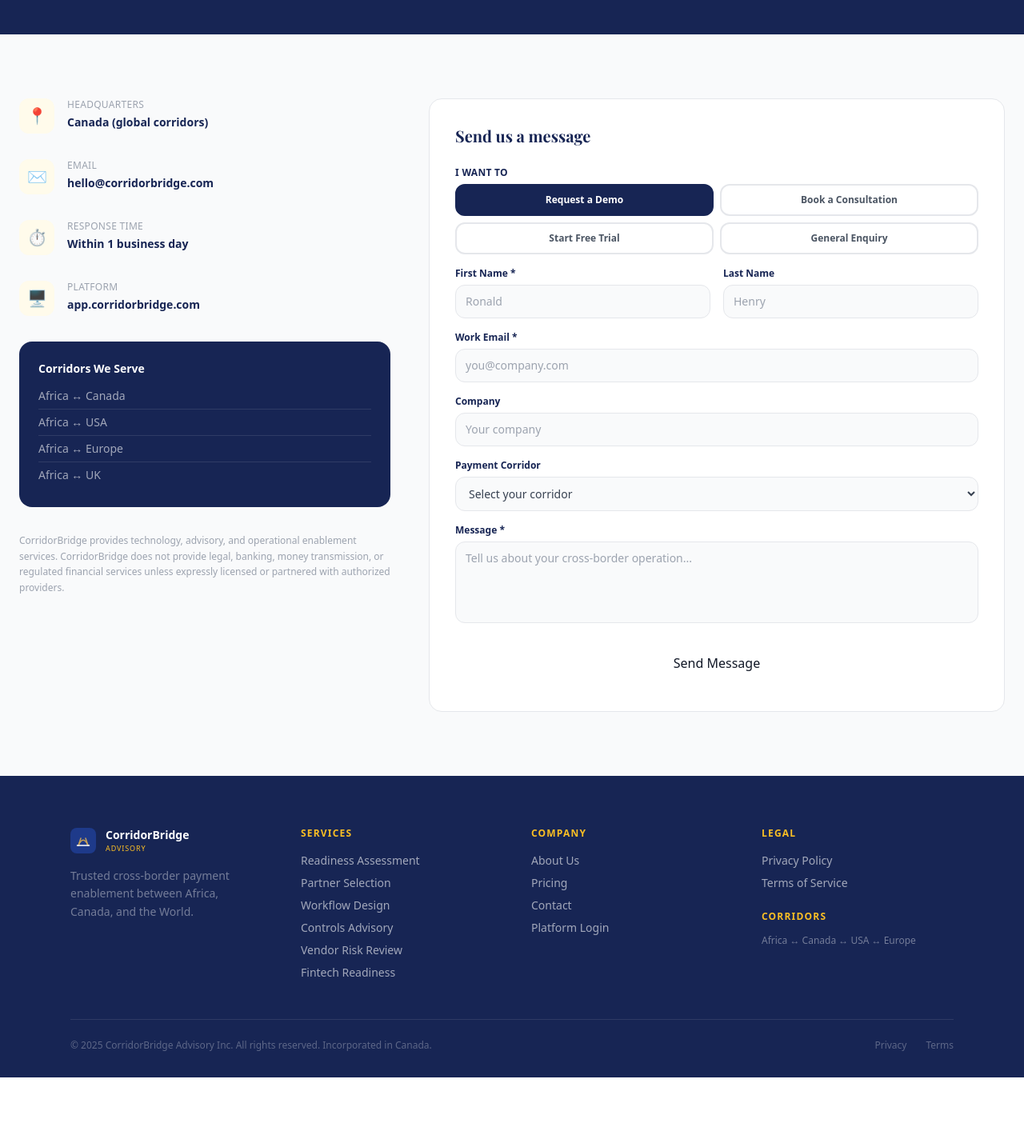
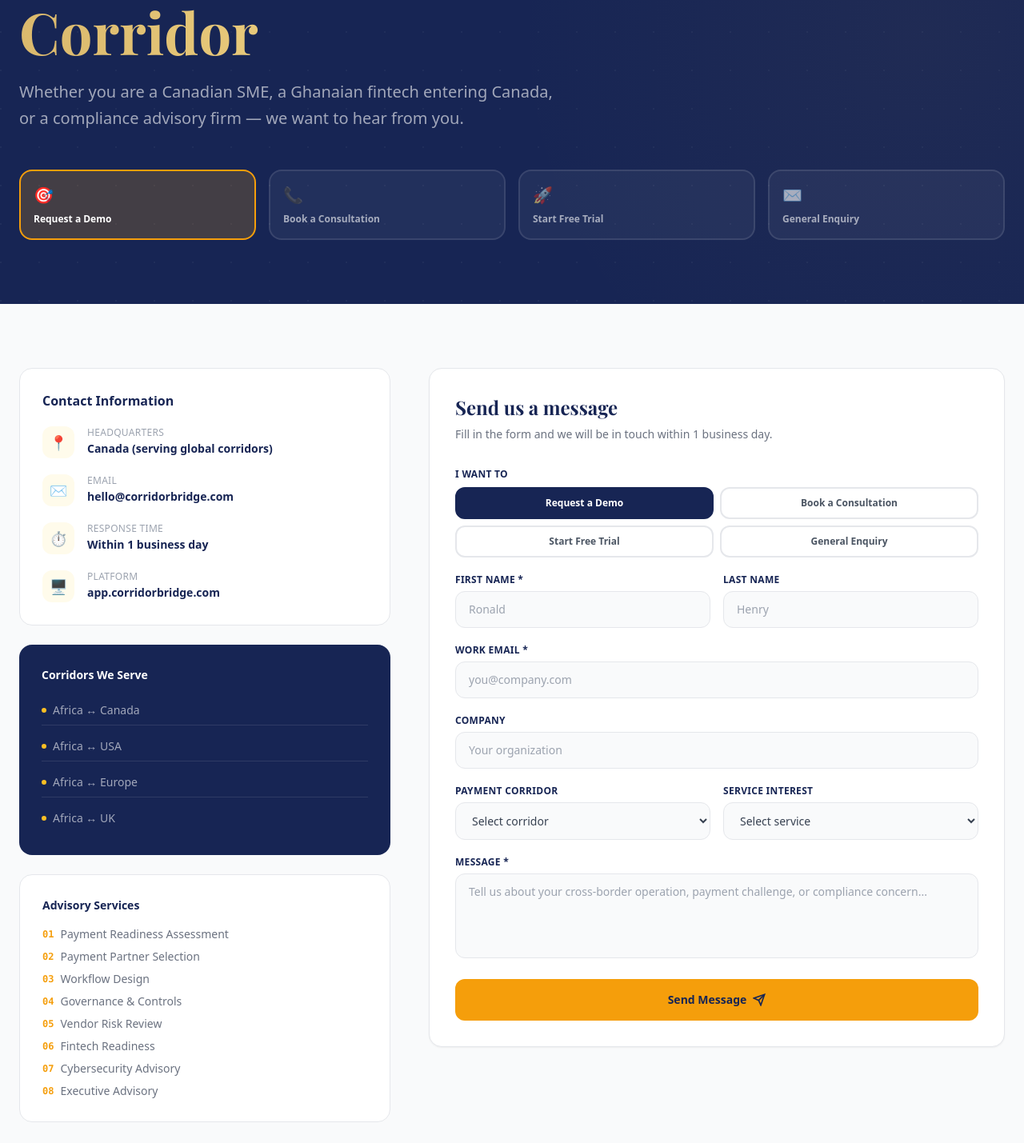
Before and after one commit to quamye/corridorbridge-website, a Next.js app: page /contact in a window 1280 px wide. Shown: the part 297-1726 px from the top of the page at 80% size. Before the commit the page ends 1644 px from the top, so only its background shows below. Built offline with nearby package versions, Linux system fonts and the light colour scheme.

Commit message:
feat: Phase 2 - Enhanced contact page with intent selector, service dropdown, animated success

```diff
--- a/src/app/contact/page.tsx
+++ b/src/app/contact/page.tsx
@@ -2,17 +2,41 @@
 import { useState } from "react";
 import { getAttribution } from "@/lib/attribution";
 
-const CORRIDORS = ["Canada ↔ Ghana", "Canada ↔ Nigeria", "Canada ↔ Kenya", "Canada ↔ Other Africa", "USA ↔ Africa", "Europe ↔ Africa", "Multiple corridors"];
+const CORRIDORS = [
+  "Canada ↔ Ghana",
+  "Canada ↔ Nigeria",
+  "Canada ↔ Kenya",
+  "Canada ↔ Other Africa",
+  "USA ↔ Africa",
+  "Europe ↔ Africa",
+  "Multiple corridors",
+];
+
 const INTENTS = [
-  { value: "demo_request", label: "Request a Demo" },
-  { value: "book_consultation", label: "Book a Consultation" },
-  { value: "free_trial", label: "Start Free Trial" },
-  { value: "contact", label: "General Enquiry" },
+  { value: "demo_request", label: "Request a Demo", icon: "🎯" },
+  { value: "book_consultation", label: "Book a Consultation", icon: "📞" },
+  { value: "free_trial", label: "Start Free Trial", icon: "🚀" },
+  { value: "contact", label: "General Enquiry", icon: "✉️" },
 ];
+
+const SERVICES = [
+  "Payment Readiness Assessment",
+  "Payment Partner Selection",
+  "Workflow Design",
+  "Governance & Controls",
+  "Vendor Risk Review",
+  "Fintech Readiness",
+  "Cybersecurity Advisory",
+  "Executive Advisory",
+];
+
 const DISCLAIMER = "CorridorBridge provides technology, advisory, and operational enablement services. CorridorBridge does not provide legal, banking, money transmission, or regulated financial services unless expressly licensed or partnered with authorized providers.";
 
 export default function ContactPage() {
-  const [form, setForm] = useState({ firstName: "", lastName: "", email: "", company: "", corridor: "", message: "", intent: "demo_request", website: "" });
+  const [form, setForm] = useState({
+    firstName: "", lastName: "", email: "", company: "",
+    corridor: "", service: "", message: "", intent: "demo_request", website: "",
+  });
   const [status, setStatus] = useState<"idle" | "sending" | "success" | "error">("idle");
   const update = (k: string, v: string) => setForm(f => ({ ...f, [k]: v }));
 
@@ -22,109 +46,240 @@
     try {
       const attr = getAttribution();
       const res = await fetch("/api/contact", {
-        method: "POST", headers: { "Content-Type": "application/json" },
+        method: "POST",
+        headers: { "Content-Type": "application/json" },
         body: JSON.stringify({ ...form, ...attr }),
       });
       setStatus(res.ok ? "success" : "error");
-      if (res.ok) setForm({ firstName: "", lastName: "", email: "", company: "", corridor: "", message: "", intent: "demo_request", website: "" });
-    } catch { setStatus("error"); }
+      if (res.ok) setForm({ firstName: "", lastName: "", email: "", company: "", corridor: "", service: "", message: "", intent: "demo_request", website: "" });
+    } catch {
+      setStatus("error");
+    }
   };
 
   return (
     <>
-      <section className="bg-blue-950 pt-32 pb-16">
-        <div className="max-w-7xl mx-auto px-6">
+      {/* Hero */}
+      <section className="bg-blue-950 pt-32 pb-20 relative overflow-hidden">
+        <div className="absolute inset-0 opacity-[0.04]" style={{backgroundImage: "radial-gradient(circle at 1px 1px, white 1px, transparent 1px)", backgroundSize: "48px 48px"}}/>
+        <div className="absolute top-0 right-0 w-1/2 h-full opacity-10" style={{background: "radial-gradient(ellipse 80% 80% at 80% 50%, rgba(197,160,89,0.5), transparent)"}}/>
+        <div className="relative max-w-7xl mx-auto px-6">
           <div className="text-amber-400 text-xs font-bold tracking-widest uppercase mb-3">Contact Us</div>
-          <h1 className="font-display text-5xl font-bold text-white mb-4">Let&apos;s Build Your Corridor</h1>
-          <p className="text-white/60 text-xl max-w-2xl">Request a demo, book a consultation, or ask us anything about cross-border operations between Africa and Canada.</p>
+          <h1 className="font-display text-5xl md:text-7xl font-bold text-white leading-[1.05] mb-6 max-w-3xl">
+            Let&apos;s Build Your<br/>
+            <span style={{background: "linear-gradient(90deg, #C5A059, #e8c97a)", WebkitBackgroundClip: "text", WebkitTextFillColor: "transparent", backgroundClip: "text"}}>
+              Cross-Border Corridor
+            </span>
+          </h1>
+          <p className="text-xl text-white/60 max-w-2xl leading-relaxed">
+            Whether you are a Canadian SME, a Ghanaian fintech entering Canada, or a compliance advisory firm — we want to hear from you.
+          </p>
+          {/* Quick contact options */}
+          <div className="grid grid-cols-2 md:grid-cols-4 gap-4 mt-12">
+            {INTENTS.map(({ value, label, icon }) => (
+              <button key={value} onClick={() => update("intent", value)}
+                className={`p-4 rounded-2xl border-2 text-left transition-all duration-200 ${
+                  form.intent === value
+                    ? "bg-amber-500/20 border-amber-500 text-white"
+                    : "bg-white/5 border-white/10 text-white/60 hover:bg-white/10 hover:border-white/20"
+                }`}>
+                <div className="text-xl mb-2">{icon}</div>
+                <div className="text-xs font-semibold">{label}</div>
+              </button>
+            ))}
+          </div>
         </div>
       </section>
 
+      {/* Main content */}
       <section className="py-20 bg-gray-50">
-        <div className="max-w-7xl mx-auto px-6 grid md:grid-cols-5 gap-12">
-          <div className="md:col-span-2 space-y-8">
+        <div className="max-w-7xl mx-auto px-6">
+          <div className="grid lg:grid-cols-5 gap-12">
+
+            {/* Left info column */}
+            <div className="lg:col-span-2 space-y-6">
+              {/* Contact details */}
+              <div className="bg-white border border-gray-200 rounded-2xl p-7">
+                <h3 className="font-bold text-blue-950 mb-5">Contact Information</h3>
                 {[
-              { label: "Headquarters", value: "Canada (global corridors)", icon: "📍" },
+                  { label: "Headquarters", value: "Canada (serving global corridors)", icon: "📍" },
                   { label: "Email", value: "hello@corridorbridge.com", icon: "✉️" },
                   { label: "Response Time", value: "Within 1 business day", icon: "⏱" },
                   { label: "Platform", value: "app.corridorbridge.com", icon: "🖥️" },
                 ].map(({ label, value, icon }) => (
-              <div key={label} className="flex gap-4 items-start">
-                <div className="w-11 h-11 rounded-xl bg-amber-50 flex items-center justify-center text-xl flex-shrink-0">{icon}</div>
+                  <div key={label} className="flex gap-4 items-start mb-5 last:mb-0">
+                    <div className="w-10 h-10 rounded-xl bg-amber-50 flex items-center justify-center text-lg flex-shrink-0">{icon}</div>
                     <div>
-                  <div className="text-xs text-gray-400 mb-1 uppercase tracking-wide font-medium">{label}</div>
+                      <div className="text-xs text-gray-400 uppercase tracking-wide font-medium mb-0.5">{label}</div>
                       <div className="text-sm font-semibold text-blue-950">{value}</div>
                     </div>
                   </div>
                 ))}
-            <div className="bg-blue-950 rounded-2xl p-6 text-white">
-              <h3 className="font-bold mb-2 text-sm">Corridors We Serve</h3>
+              </div>
+
+              {/* Corridors */}
+              <div className="bg-blue-950 rounded-2xl p-7 text-white">
+                <h3 className="font-bold mb-4 text-sm">Corridors We Serve</h3>
+                <div className="space-y-2">
                   {["Africa ↔ Canada", "Africa ↔ USA", "Africa ↔ Europe", "Africa ↔ UK"].map(c => (
-                <div key={c} className="text-white/60 text-sm py-1.5 border-b border-white/10 last:border-0">{c}</div>
+                    <div key={c} className="flex items-center gap-2 text-white/60 text-sm py-2 border-b border-white/10 last:border-0">
+                      <span className="w-1.5 h-1.5 rounded-full bg-amber-400 flex-shrink-0"/>
+                      {c}
+                    </div>
                   ))}
                 </div>
+              </div>
+
+              {/* Services quick list */}
+              <div className="bg-white border border-gray-200 rounded-2xl p-7">
+                <h3 className="font-bold text-blue-950 mb-4 text-sm">Advisory Services</h3>
+                <div className="space-y-2">
+                  {SERVICES.map((s, i) => (
+                    <div key={s} className="flex items-center gap-2 text-sm text-gray-500">
+                      <span className="text-amber-500 font-mono text-xs font-bold">0{i + 1}</span>
+                      {s}
+                    </div>
+                  ))}
+                </div>
+              </div>
+
               <p className="text-xs text-gray-400 leading-relaxed">{DISCLAIMER}</p>
             </div>
 
-          <div className="md:col-span-3 bg-white border border-gray-200 rounded-2xl p-8">
-            <h2 className="font-display text-xl font-bold text-blue-950 mb-6">Send us a message</h2>
+            {/* Right form column */}
+            <div className="lg:col-span-3">
+              <div className="bg-white border border-gray-200 rounded-2xl p-8 shadow-sm">
+                <h2 className="font-display text-2xl font-bold text-blue-950 mb-2">Send us a message</h2>
+                <p className="text-gray-500 text-sm mb-8">Fill in the form and we will be in touch within 1 business day.</p>
+
                 {status === "success" ? (
-              <div className="text-center py-12">
-                <div className="text-5xl mb-4">✅</div>
-                <h3 className="font-bold text-blue-950 text-xl mb-2">Message received</h3>
-                <p className="text-gray-500 mb-6">We will be in touch within 1 business day.</p>
-                <button onClick={() => setStatus("idle")} className="btn-navy px-6 py-2.5 text-sm">Send another</button>
+                  <div className="text-center py-16">
+                    <div className="w-16 h-16 rounded-2xl bg-emerald-50 flex items-center justify-center mx-auto mb-5">
+                      <svg className="w-8 h-8 text-emerald-500" fill="none" stroke="currentColor" strokeWidth="2.5" viewBox="0 0 24 24">
+                        <polyline points="20 6 9 17 4 12"/>
+                      </svg>
+                    </div>
+                    <h3 className="font-display text-2xl font-bold text-blue-950 mb-2">Message received</h3>
+                    <p className="text-gray-500 mb-6">Our team will be in touch within 1 business day.</p>
+                    <button onClick={() => setStatus("idle")}
+                      className="inline-flex items-center gap-2 px-6 py-2.5 rounded-xl font-semibold text-sm text-white bg-blue-950 hover:bg-blue-900 transition-all">
+                      Send another message
+                    </button>
                   </div>
                 ) : (
-              <form onSubmit={handleSubmit} className="space-y-4">
+                  <form onSubmit={handleSubmit} className="space-y-5">
                     {/* Honeypot */}
-                <input type="text" name="website" value={form.website} onChange={e => update("website", e.target.value)} className="hidden" tabIndex={-1} autoComplete="off"/>
+                    <input type="text" name="website" value={form.website}
+                      onChange={e => update("website", e.target.value)}
+                      className="hidden" tabIndex={-1} autoComplete="off"/>
+
+                    {/* Intent selector */}
                     <div>
-                  <label className="block text-xs font-bold text-blue-950 mb-1.5 uppercase tracking-wide">I want to</label>
+                      <label className="block text-xs font-bold text-blue-950 mb-2 uppercase tracking-wide">I want to</label>
                       <div className="grid grid-cols-2 gap-2">
                         {INTENTS.map(({ value, label }) => (
                           <button key={value} type="button" onClick={() => update("intent", value)}
-                        className={`py-2.5 px-3 rounded-xl text-xs font-semibold border-2 transition-all ${form.intent === value ? "border-blue-950 bg-blue-950 text-white" : "border-gray-200 text-gray-600 hover:border-blue-950"}`}>
+                            className={`py-2.5 px-3 rounded-xl text-xs font-semibold border-2 transition-all ${
+                              form.intent === value
+                                ? "border-blue-950 bg-blue-950 text-white"
+                                : "border-gray-200 text-gray-600 hover:border-blue-950"
+                            }`}>
                             {label}
                           </button>
                         ))}
                       </div>
                     </div>
+
+                    {/* Name row */}
                     <div className="grid grid-cols-2 gap-4">
                       <div>
-                    <label className="block text-xs font-bold text-blue-950 mb-1.5">First Name *</label>
-                    <input value={form.firstName} onChange={e => update("firstName", e.target.value)} required placeholder="Ronald" className="w-full px-3 py-2.5 border border-gray-200 rounded-xl text-sm focus:outline-none focus:border-blue-950 bg-gray-50"/>
+                        <label className="block text-xs font-bold text-blue-950 mb-1.5 uppercase tracking-wide">First Name *</label>
+                        <input value={form.firstName} onChange={e => update("firstName", e.target.value)} required
+                          placeholder="Ronald"
+                          className="w-full px-4 py-3 border border-gray-200 rounded-xl text-sm focus:outline-none focus:border-blue-950 focus:ring-1 focus:ring-blue-950 bg-gray-50 transition-all"/>
                       </div>
                       <div>
-                    <label className="block text-xs font-bold text-blue-950 mb-1.5">Last Name</label>
-                    <input value={form.lastName} onChange={e => update("lastName", e.target.value)} placeholder="Henry" className="w-full px-3 py-2.5 border border-gray-200 rounded-xl text-sm focus:outline-none focus:border-blue-950 bg-gray-50"/>
+                        <label className="block text-xs font-bold text-blue-950 mb-1.5 uppercase tracking-wide">Last Name</label>
+                        <input value={form.lastName} onChange={e => update("lastName", e.target.value)}
+                          placeholder="Henry"
+                          className="w-full px-4 py-3 border border-gray-200 rounded-xl text-sm focus:outline-none focus:border-blue-950 focus:ring-1 focus:ring-blue-950 bg-gray-50 transition-all"/>
                       </div>
                     </div>
+
+                    {/* Email */}
                     <div>
-                  <label className="block text-xs font-bold text-blue-950 mb-1.5">Work Email *</label>
-                  <input type="email" value={form.email} onChange={e => update("email", e.target.value)} required placeholder="you@company.com" className="w-full px-3 py-2.5 border border-gray-200 rounded-xl text-sm focus:outline-none focus:border-blue-950 bg-gray-50"/>
+                      <label className="block text-xs font-bold text-blue-950 mb-1.5 uppercase tracking-wide">Work Email *</label>
+                      <input type="email" value={form.email} onChange={e => update("email", e.target.value)} required
+                        placeholder="you@company.com"
+                        className="w-full px-4 py-3 border border-gray-200 rounded-xl text-sm focus:outline-none focus:border-blue-950 focus:ring-1 focus:ring-blue-950 bg-gray-50 transition-all"/>
                     </div>
+
+                    {/* Company */}
                     <div>
-                  <label className="block text-xs font-bold text-blue-950 mb-1.5">Company</label>
-                  <input value={form.company} onChange={e => update("company", e.target.value)} placeholder="Your company" className="w-full px-3 py-2.5 border border-gray-200 rounded-xl text-sm focus:outline-none focus:border-blue-950 bg-gray-50"/>
+                      <label className="block text-xs font-bold text-blue-950 mb-1.5 uppercase tracking-wide">Company</label>
+                      <input value={form.company} onChange={e => update("company", e.target.value)}
+                        placeholder="Your organization"
+                        className="w-full px-4 py-3 border border-gray-200 rounded-xl text-sm focus:outline-none focus:border-blue-950 focus:ring-1 focus:ring-blue-950 bg-gray-50 transition-all"/>
                     </div>
+
+                    {/* Corridor + Service row */}
+                    <div className="grid grid-cols-2 gap-4">
                       <div>
-                  <label className="block text-xs font-bold text-blue-950 mb-1.5">Payment Corridor</label>
-                  <select value={form.corridor} onChange={e => update("corridor", e.target.value)} className="w-full px-3 py-2.5 border border-gray-200 rounded-xl text-sm focus:outline-none focus:border-blue-950 bg-gray-50 text-gray-700">
-                    <option value="">Select your corridor</option>
+                        <label className="block text-xs font-bold text-blue-950 mb-1.5 uppercase tracking-wide">Payment Corridor</label>
+                        <select value={form.corridor} onChange={e => update("corridor", e.target.value)}
+                          className="w-full px-4 py-3 border border-gray-200 rounded-xl text-sm focus:outline-none focus:border-blue-950 bg-gray-50 text-gray-700 transition-all">
+                          <option value="">Select corridor</option>
                           {CORRIDORS.map(c => <option key={c}>{c}</option>)}
                         </select>
                       </div>
                       <div>
-                  <label className="block text-xs font-bold text-blue-950 mb-1.5">Message *</label>
-                  <textarea value={form.message} onChange={e => update("message", e.target.value)} required rows={4} placeholder="Tell us about your cross-border operation..." className="w-full px-3 py-2.5 border border-gray-200 rounded-xl text-sm focus:outline-none focus:border-blue-950 bg-gray-50 resize-none"/>
+                        <label className="block text-xs font-bold text-blue-950 mb-1.5 uppercase tracking-wide">Service Interest</label>
+                        <select value={form.service} onChange={e => update("service", e.target.value)}
+                          className="w-full px-4 py-3 border border-gray-200 rounded-xl text-sm focus:outline-none focus:border-blue-950 bg-gray-50 text-gray-700 transition-all">
+                          <option value="">Select service</option>
+                          {SERVICES.map(s => <option key={s}>{s}</option>)}
+                        </select>
                       </div>
-                {status === "error" && <p className="text-red-600 text-sm">Something went wrong. Email us directly at hello@corridorbridge.com</p>}
-                <button type="submit" disabled={status === "sending"} className="w-full btn-primary justify-center py-4 disabled:opacity-50">
-                  {status === "sending" ? "Sending..." : "Send Message"}
+                    </div>
+
+                    {/* Message */}
+                    <div>
+                      <label className="block text-xs font-bold text-blue-950 mb-1.5 uppercase tracking-wide">Message *</label>
+                      <textarea value={form.message} onChange={e => update("message", e.target.value)} required rows={4}
+                        placeholder="Tell us about your cross-border operation, payment challenge, or compliance concern..."
+                        className="w-full px-4 py-3 border border-gray-200 rounded-xl text-sm focus:outline-none focus:border-blue-950 focus:ring-1 focus:ring-blue-950 bg-gray-50 resize-none transition-all"/>
+                    </div>
+
+                    {status === "error" && (
+                      <div className="bg-red-50 border border-red-200 rounded-xl p-3 text-red-600 text-sm">
+                        Something went wrong. Please email us directly at hello@corridorbridge.com
+                      </div>
+                    )}
+
+                    <button type="submit" disabled={status === "sending"}
+                      className="w-full inline-flex items-center justify-center gap-2 py-4 rounded-xl font-semibold text-sm bg-amber-500 text-blue-950 hover:bg-amber-400 hover:shadow-xl transition-all disabled:opacity-50 disabled:cursor-not-allowed">
+                      {status === "sending" ? (
+                        <>
+                          <svg className="w-4 h-4 animate-spin" fill="none" viewBox="0 0 24 24">
+                            <circle className="opacity-25" cx="12" cy="12" r="10" stroke="currentColor" strokeWidth="4"/>
+                            <path className="opacity-75" fill="currentColor" d="M4 12a8 8 0 018-8V0C5.373 0 0 5.373 0 12h4z"/>
+                          </svg>
+                          Sending...
+                        </>
+                      ) : (
+                        <>
+                          Send Message
+                          <svg className="w-4 h-4" fill="none" stroke="currentColor" strokeWidth="2.5" viewBox="0 0 24 24">
+                            <line x1="22" y1="2" x2="11" y2="13"/>
+                            <polygon points="22 2 15 22 11 13 2 9 22 2"/>
+                          </svg>
+                        </>
+                      )}
                     </button>
                   </form>
                 )}
+              </div>
+            </div>
           </div>
         </div>
       </section>
```
Lines whose indentation alone changed are shown as unchanged.
